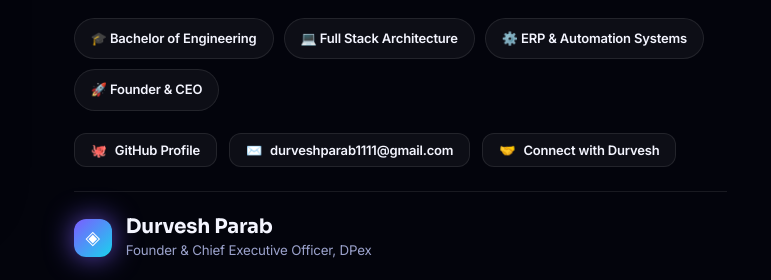
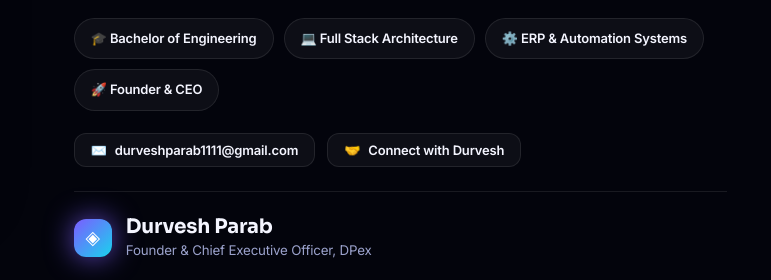
Before and after one commit to sanveeparab00-ops/PORTFOLIO, a plain HTML site: page files/index.html in a window 1280 px wide. Shown: the part 10440-10720 px from the top of the page, 509-1280 px from the left. Drawn offline with Linux system fonts and the light colour scheme; animation ran at ten frames a second.

Commit message:
Remove GitHub profile link from founder section

```diff
--- a/files/index.html
+++ b/files/index.html
@@ -2103,9 +2103,6 @@ footer .wrap {
           <span>🚀 Founder &amp; CEO</span>
         </div>
         <div class="social-links">
-          <a class="social-btn" href="https://github.com/sanveeparab00-ops" target="_blank" rel="noopener">
-            <span>🐙</span> GitHub Profile
-          </a>
           <a class="social-btn" href="mailto:durveshparab1111@gmail.com">
             <span>✉️</span> durveshparab1111@gmail.com
           </a>
```
